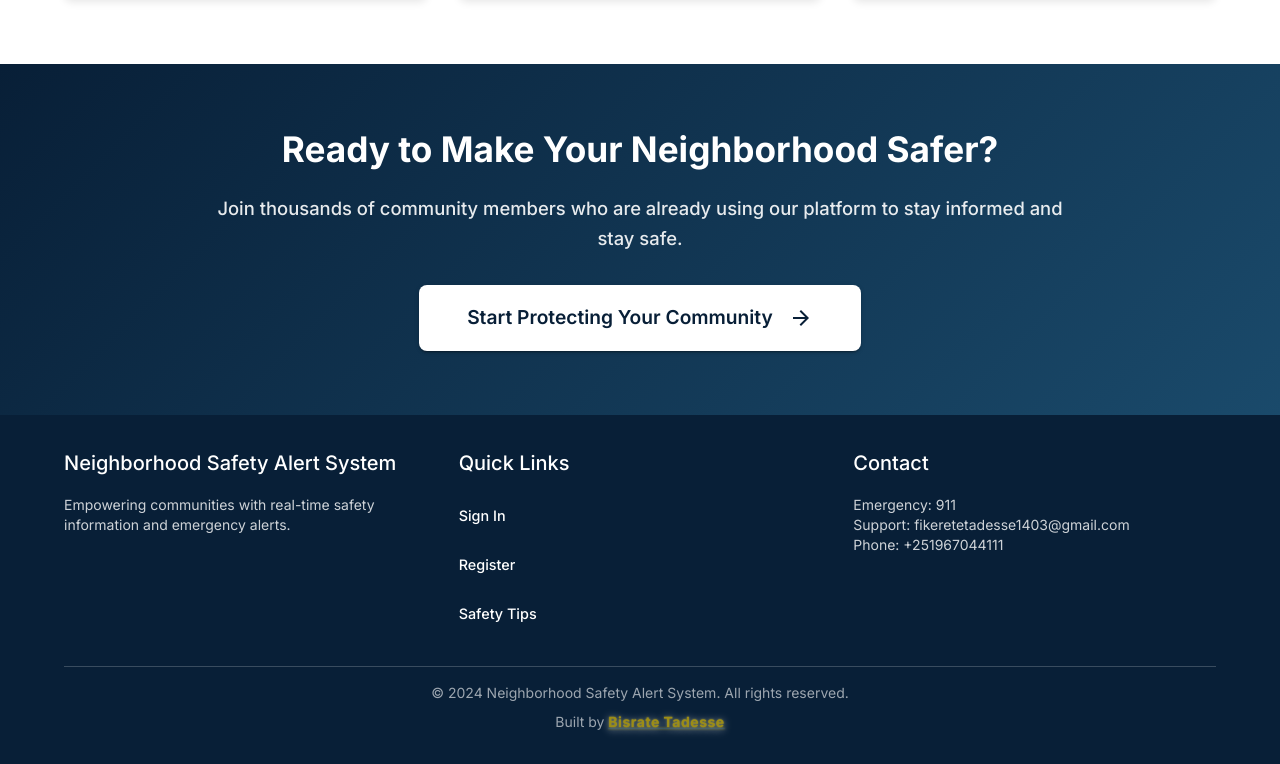
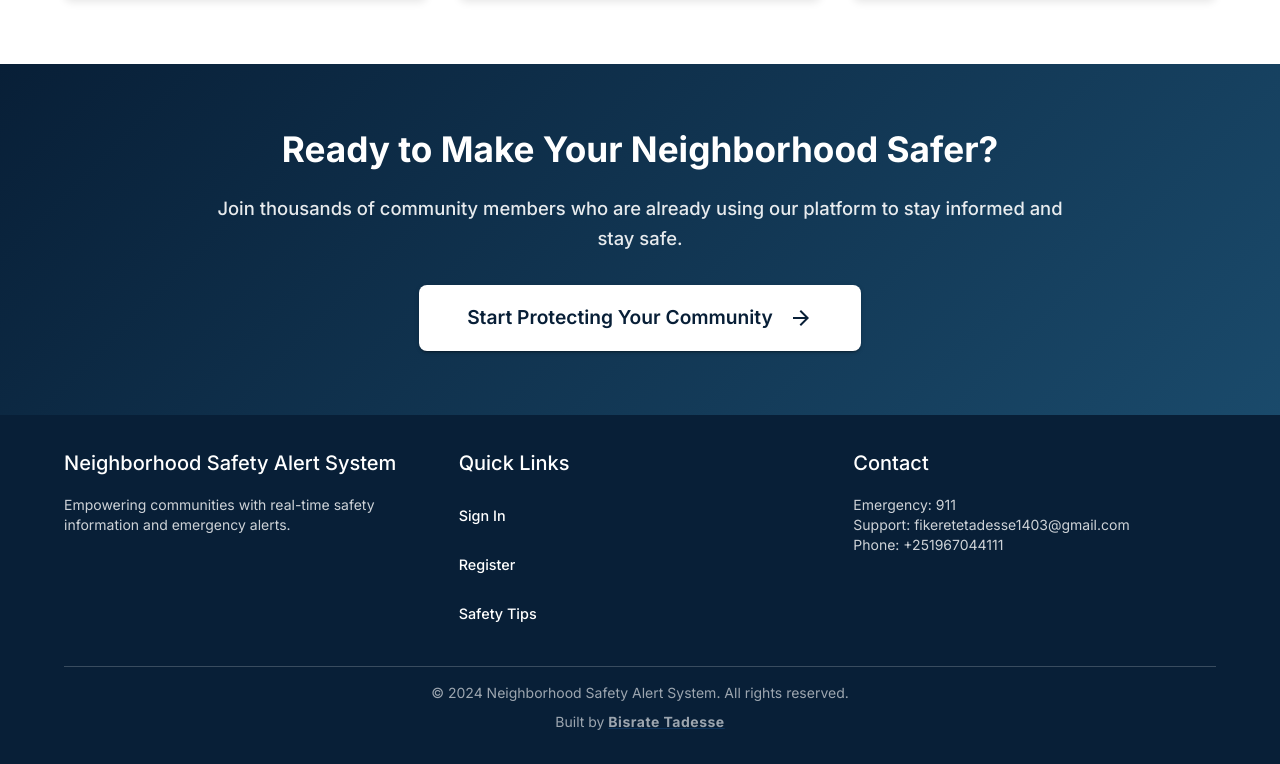
Before and after one commit to bisoul1984/neighborhood-safety-alert-system, a React (Create React App) app in the folder client/: page / in a window 1280 px wide. Shown: the part 1555-2319 px from the top of the page. Built offline with nearby package versions, Linux system fonts and the light colour scheme.

Commit message:
Change 'Bisrate Tadesse' in footer to pure white and bold, remove yellow accent

```diff
--- a/client/src/pages/HomePage.js
+++ b/client/src/pages/HomePage.js
@@ -489,14 +489,12 @@ const HomePage = () => {
                 target="_blank"
                 rel="noopener noreferrer"
                 sx={{
-                  color: '#ffd600',
+                  color: '#fff',
                   fontWeight: 700,
-                  textShadow: '0 1px 8px #fff, 0 0px 2px #ffd600',
                   letterSpacing: 0.5,
                   transition: 'color 0.2s',
                   '&:hover': {
-                    color: '#fffde7',
-                    opacity: 1
+                    opacity: 0.8
                   }
                 }}
               >
```
